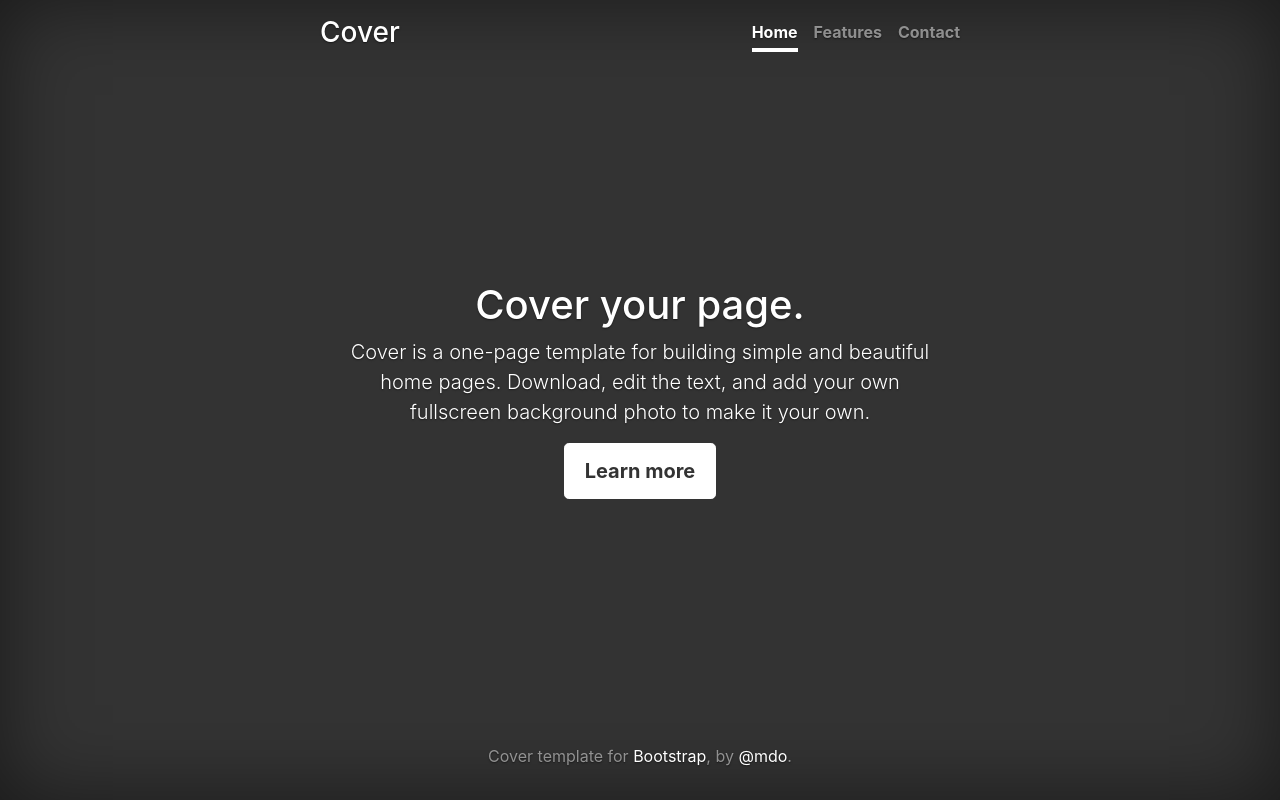
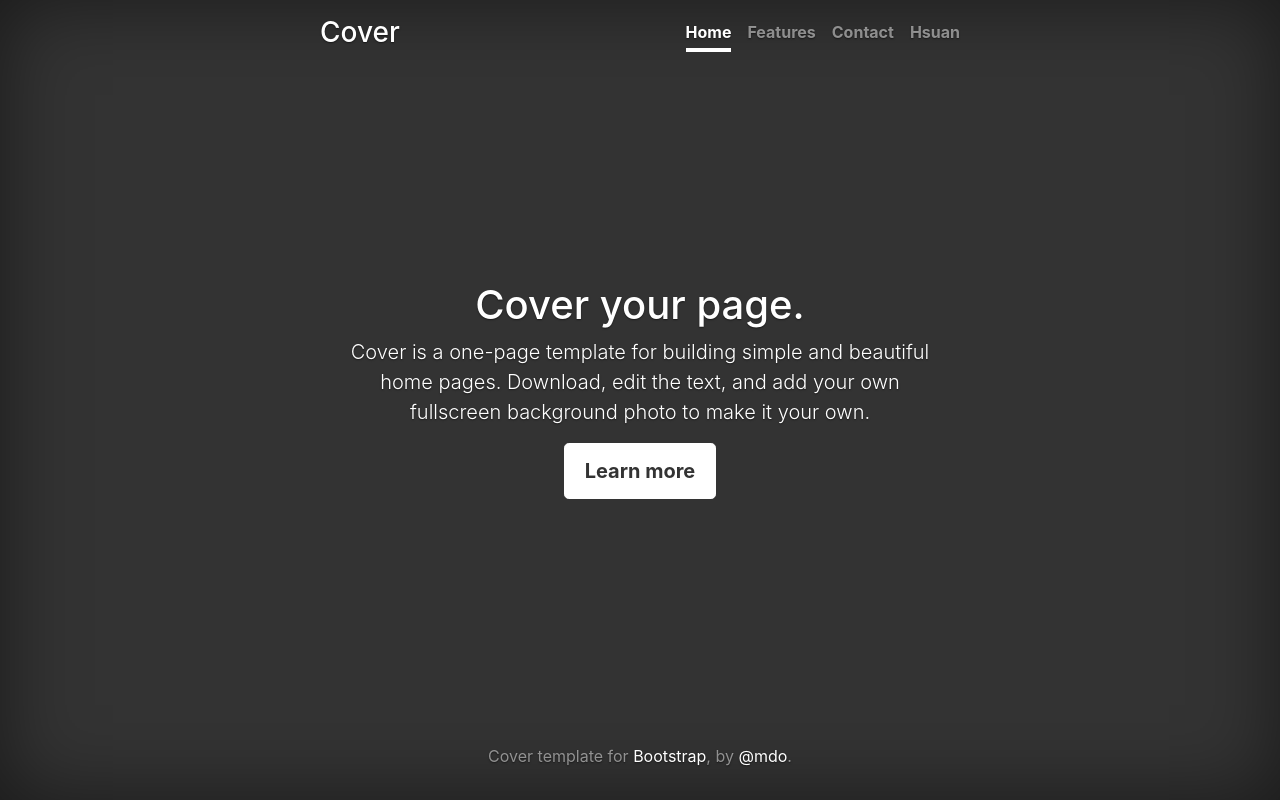
Before and after one commit to c85645/gitPractice, a plain HTML site: page index.html in a window 1280 px wide. Drawn offline with nearby package versions, Linux system fonts and the light colour scheme.

Commit message:
add name link

```diff
--- a/index.html
+++ b/index.html
@@ -27,6 +27,7 @@
             <a class="nav-link active" href="#">Home</a>
             <a class="nav-link" href="#">Features</a>
             <a class="nav-link" href="#">Contact</a>
+            <a class="nav-link" href="#">Hsuan</a>
           </nav>
         </div>
       </header>
```
